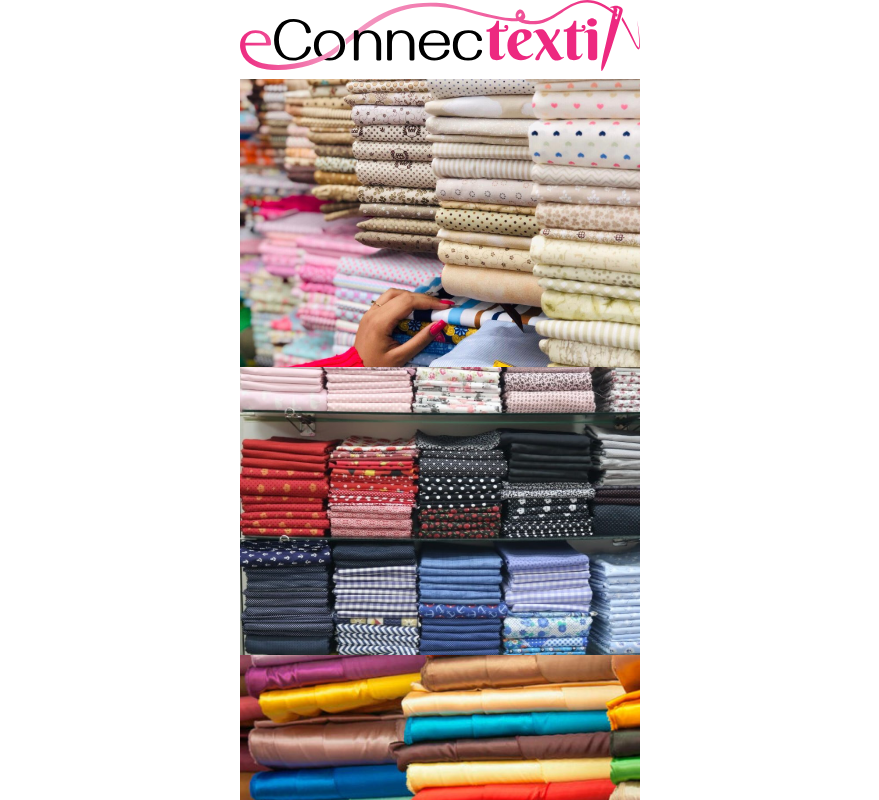
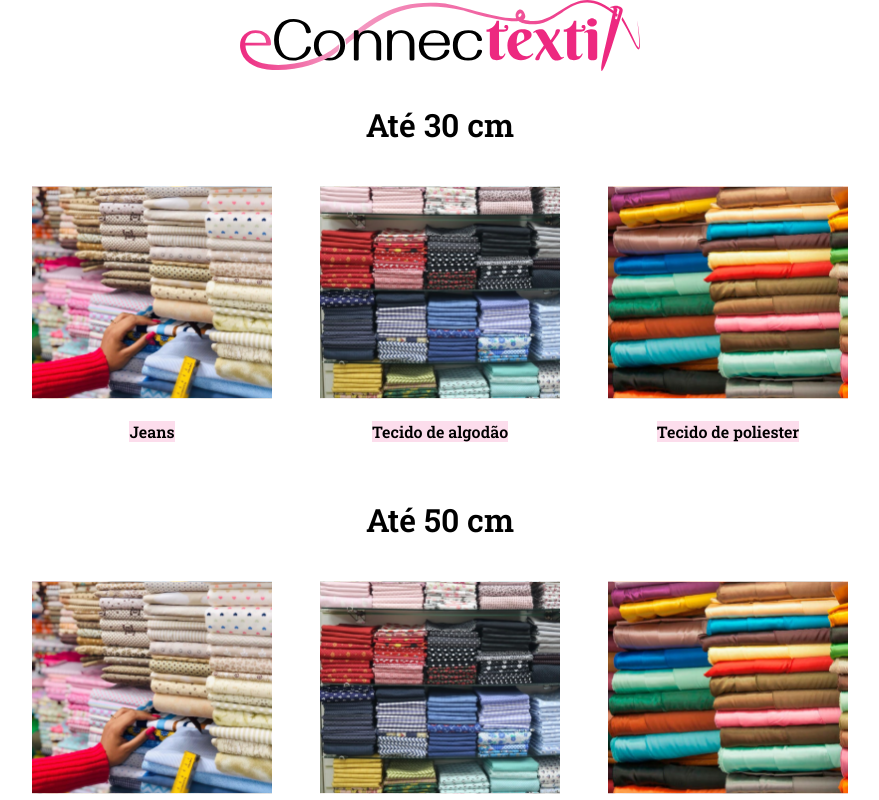
Before and after one commit to kasvrol/proviHack-NaoExistePlanetaB, a React (Create React App) app: page /tissues in a window 1280 px wide. Shown: the top 800 px of the page, without its empty margins (200-1079 px from the left). Built offline with nearby package versions, Linux system fonts and the light colour scheme; the HTML template or start-up script is replaced by a standard one.

Commit message:
[FEAT][TISSUES] estilo dos componentes de cards inseridos

```diff
--- a/src/components/Card/image-card.jsx
+++ b/src/components/Card/image-card.jsx
@@ -1,6 +1,9 @@
 import React from "react";
+import "../../style/card.sass";
 
 function ImageCard({
+    title,
+    classTitle,
     imageOne,
     textImageOne,
     imageTwo,
@@ -9,22 +12,37 @@ function ImageCard({
     textImageThree,
     textOne,
     textTwo,
-    texThree,
+    textThree,
     cardParagraph,
 }) {
     return (
         <div className="cardContainer">
+            <p className={classTitle}>{title}</p>
+            <section className="cards">
                 <section className="card">
-                <img src={imageOne} alt={textImageOne} />
+                    <img
+                        src={imageOne}
+                        alt={textImageOne}
+                        className="image-card"
+                    />
                     <p className={cardParagraph}>{textOne}</p>
                 </section>
                 <section className="card">
-                <img src={imageTwo} alt={textImageTwo} />
+                    <img
+                        src={imageTwo}
+                        alt={textImageTwo}
+                        className="image-card"
+                    />
                     <p className={cardParagraph}>{textTwo}</p>
                 </section>
                 <section className="card">
-                <img src={imageThree} alt={textImageThree} />
-                <p className={cardParagraph}>{texThree}</p>
+                    <img
+                        src={imageThree}
+                        alt={textImageThree}
+                        className="image-card"
+                    />
+                    <p className={cardParagraph}>{textThree}</p>
+                </section>
             </section>
         </div>
     );
--- a/src/pages/tissues.jsx
+++ b/src/pages/tissues.jsx
@@ -1,4 +1,5 @@
 import React from "react";
+import "../style/card.sass";
 import "../style/custom.sass";
 import Logo from "../components/Logo";
 import ImageCard from "../components/Card/image-card";
@@ -12,6 +13,8 @@ function outraC() {
         <main className="whoWeAreContainer">
             <Logo />
             <ImageCard
+                title={"Até 30 cm"}
+                classTitle={"titleBlack"}
                 imageOne={instruction01}
                 imageTwo={instruction02}
                 imageThree={instruction03}
@@ -21,8 +24,11 @@ function outraC() {
                 textOne={"Jeans"}
                 textTwo={"Tecido de algodão"}
                 textThree={"Tecido de poliester"}
+                cardParagraph={"card-paragraph tissue-lenght"}
             />
             <ImageCard
+                title={"Até 50 cm"}
+                classTitle={"titleBlack"}
                 imageOne={instruction01}
                 imageTwo={instruction02}
                 imageThree={instruction03}
@@ -32,6 +38,7 @@ function outraC() {
                 textOne={"Jeans"}
                 textTwo={"Tecido de algodão"}
                 textThree={"Tecido de poliester"}
+                cardParagraph={"card-paragraph tissue-lenght"}
             />
         </main>
     );
--- a/src/style/card.sass
+++ b/src/style/card.sass
@@ -1,6 +1,6 @@
 @import './index'
 
-.intructions, .tissuesContainer
+.intructions, .tissuesContainer, .cardContainer
     @include directionOne (column)
 
 .intructions > p
@@ -11,7 +11,11 @@
     @include title ($black)
     font-weight: bold
 
-.intructions-cards
+.titleBlack
+    @include title ($black)
+    font-weight: bold
+
+.intructions-cards, .cards
     display: flex
     flex-direction: row
     justify-content: space-evenly
```
Lines whose indentation alone changed are shown as unchanged.
